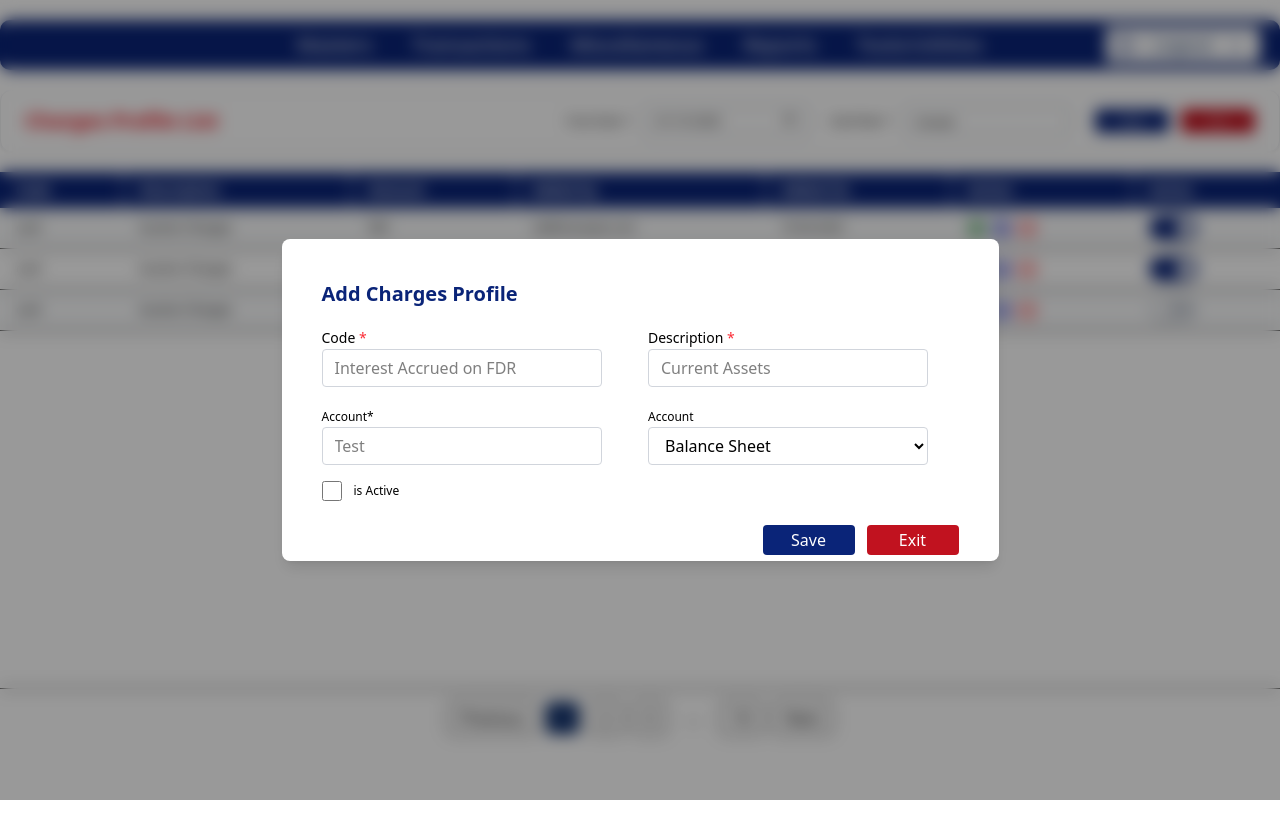
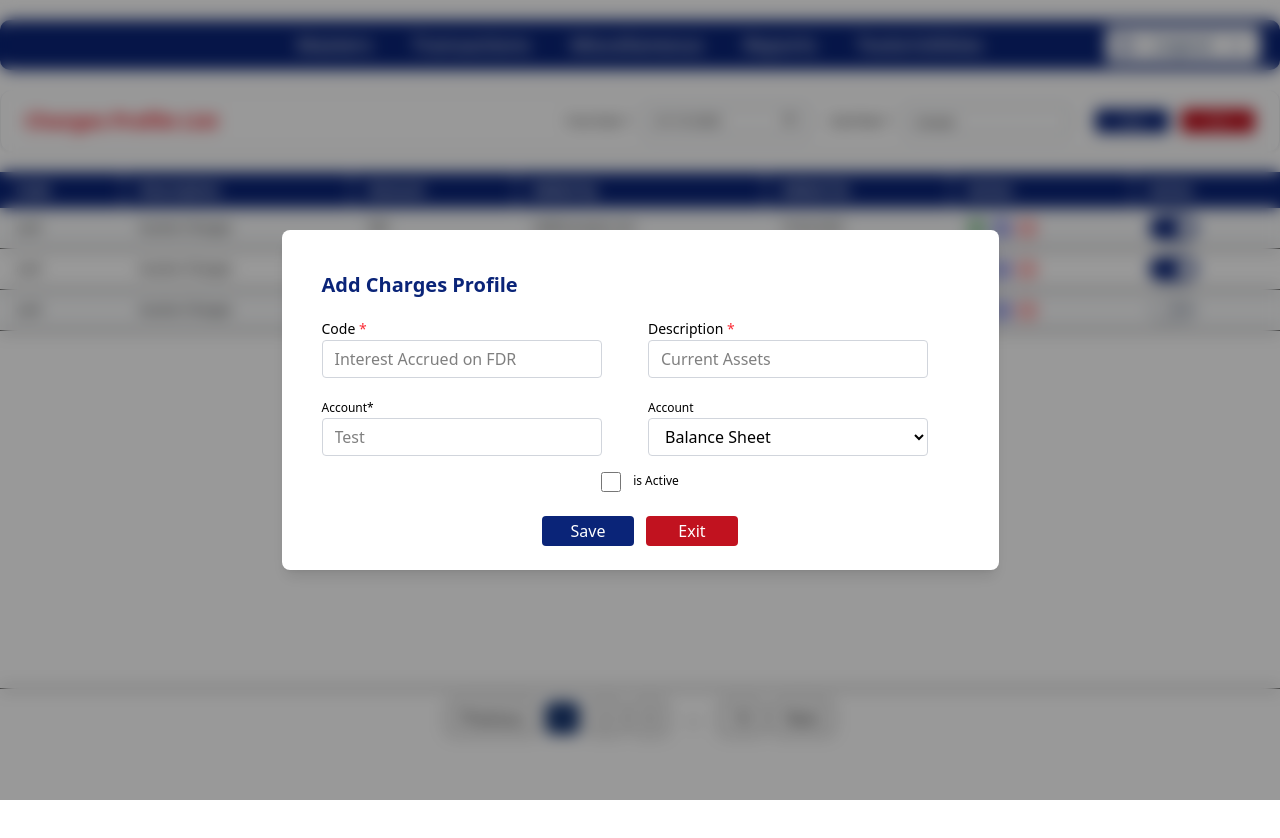
Before and after one commit to TechMET-Solutions/SLF, a React (Vite) app: page /Charges-Profile-List in a window 1280 px wide. Both pictures are taken after typing "2020-01-15", "Sample" into the empty fields and a click on the button "Add". Shown: the top 838 px of the page. Built offline with nearby package versions, Linux system fonts and the light colour scheme.

Commit message:
Change Profile List

```diff
--- a/src/MasterPages/ChargesProfileList.jsx
+++ b/src/MasterPages/ChargesProfileList.jsx
@@ -86,7 +86,7 @@ const ChargesProfileList = () => {
             {/* Modal */}
             {isModalOpen && (
                 <div className="fixed inset-0 z-50 flex items-center justify-center bg-black/40 backdrop-blur-sm">
-                    <div className="bg-white w-[717px] rounded-lg shadow-lg h-[322px] p-10">
+                    <div className="bg-white w-[717px] rounded-lg shadow-lg h-[340px] p-10">
                         <h2 className="text-[#0A2478] text-[20px] font-semibold font-source mb-4">
                             Add Charges Profile
                         </h2>
@@ -123,13 +123,14 @@ const ChargesProfileList = () => {
                                     <option>Income Statement</option>
                                 </select>
                             </div>
-                            <div className="flex items-center gap-3">
+
+                        </div>
+                        <div className="flex justify-center gap-3 m-4">
                                 <input type="checkbox" name="isActive" id="isActive" className="w-5 h-5" />
                                 <label className="text-[12px] font-medium">is Active</label>
                             </div>
-                        </div>
 
-                        <div className="flex justify-end gap-3 my-6">
+                        <div className="flex justify-center  gap-3 my-6">
                             <button
                                 className="bg-[#0A2478] text-white w-[92px] h-[30px] rounded"
                                 onClick={() => setIsModalOpen(false)}
```
